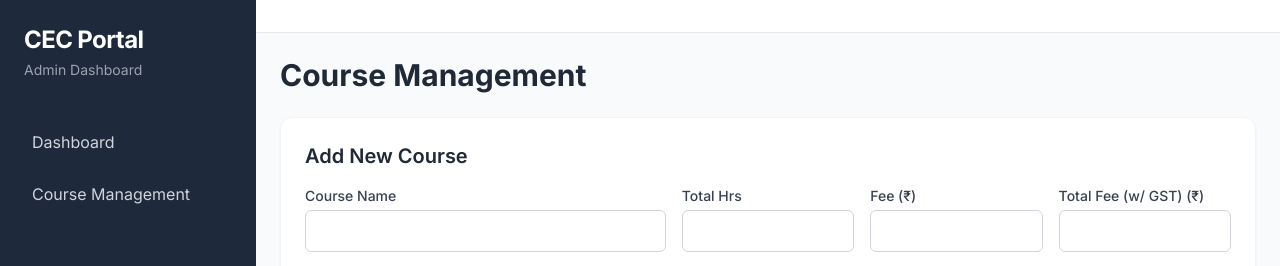
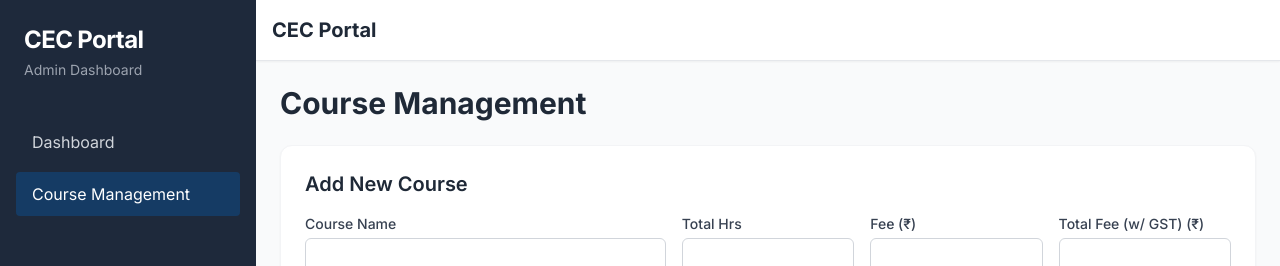
Before and after one commit to tptciicp2026-CIICP/ciicp-portal, a React (Vite) app in the folder frontend/: page /ciicp-portal/admin-courses in a window 1280 px wide. Shown: the top 266 px of the page. Built offline with nearby package versions, Linux system fonts and the light colour scheme; no server answers.

Commit message:
Fix dashboard layout and application form for mobile

```diff
--- a/frontend/src/layouts/DashboardLayout.jsx
+++ b/frontend/src/layouts/DashboardLayout.jsx
@@ -1,48 +1,67 @@
-import React from 'react';
-import { Outlet, Link, useNavigate } from 'react-router-dom';
+import React, { useState } from 'react';
+import { Outlet, Link, useNavigate, useLocation } from 'react-router-dom';
+import { Menu, X } from 'lucide-react';
 
 const DashboardLayout = ({ role }) => {
   const navigate = useNavigate();
+  const location = useLocation();
+  const [mobileMenuOpen, setMobileMenuOpen] = useState(false);
 
   const handleLogout = () => {
     // In a real app, clear auth tokens here
     navigate('/');
   };
 
+  const closeMobileMenu = () => setMobileMenuOpen(false);
+
   return (
-    <div className="flex h-screen bg-gray-100">
+    <div className="flex h-screen bg-gray-100 overflow-hidden">
+      {/* Mobile Menu Overlay */}
+      {mobileMenuOpen && (
+        <div
+          className="fixed inset-0 bg-black bg-opacity-50 z-20 md:hidden"
+          onClick={closeMobileMenu}
+        ></div>
+      )}
+
       {/* Sidebar */}
-      <aside className="w-64 bg-secondary text-white flex flex-col hidden md:flex">
+      <aside className={`w-64 bg-secondary text-white flex flex-col absolute md:relative z-30 h-full transform transition-transform duration-300 ease-in-out ${mobileMenuOpen ? 'translate-x-0' : '-translate-x-full'} md:translate-x-0`}>
         <div className="p-6 cursor-pointer" onClick={() => navigate('/')}>
           <h2 className="text-2xl font-bold font-inter tracking-tight hover:text-gray-300 transition-colors">CEC Portal</h2>
           <p className="text-sm text-gray-400 mt-1 capitalize">{role} Dashboard</p>
         </div>
-        <nav className="flex-1 px-4 space-y-2 mt-4">
-          <Link to={`/${role}-dashboard`} className="block py-2.5 px-4 rounded transition duration-200 hover:bg-gray-700 text-gray-300 hover:text-white">
+        <nav className="flex-1 px-4 space-y-2 mt-4 overflow-y-auto">
+          <Link onClick={closeMobileMenu} to={`/${role}-dashboard`} className={`block py-2.5 px-4 rounded transition duration-200 ${location.pathname.includes('dashboard') ? 'bg-primary-600 text-white' : 'hover:bg-gray-700 text-gray-300 hover:text-white'}`}>
             Dashboard
           </Link>
           {role === 'admin' && (
-            <Link to="/admin-courses" className="block py-2.5 px-4 rounded transition duration-200 hover:bg-gray-700 text-gray-300 hover:text-white">
+            <Link onClick={closeMobileMenu} to="/admin-courses" className={`block py-2.5 px-4 rounded transition duration-200 ${location.pathname.includes('courses') ? 'bg-primary-600 text-white' : 'hover:bg-gray-700 text-gray-300 hover:text-white'}`}>
               Course Management
             </Link>
           )}
           {role === 'student' && (
-            <Link to="/student-id-card" className="block py-2.5 px-4 rounded transition duration-200 hover:bg-gray-700 text-gray-300 hover:text-white">
+            <Link onClick={closeMobileMenu} to="/student-id-card" className={`block py-2.5 px-4 rounded transition duration-200 ${location.pathname.includes('id-card') ? 'bg-primary-600 text-white' : 'hover:bg-gray-700 text-gray-300 hover:text-white'}`}>
               View ID Card
             </Link>
           )}
         </nav>
         <div className="p-4 border-t border-gray-700">
-          <button onClick={handleLogout} className="w-full text-left py-2 px-4 rounded hover:bg-gray-700 transition duration-200 text-gray-300 hover:text-white">
+          <button onClick={handleLogout} className="w-full text-left py-2 px-4 rounded hover:bg-red-600 hover:bg-opacity-80 transition duration-200 text-gray-300 hover:text-white flex items-center">
             Log Out
           </button>
         </div>
       </aside>
 
       {/* Main Content */}
-      <div className="flex-1 flex flex-col overflow-hidden">
-        <header className="flex justify-between items-center p-4 bg-white shadow-sm border-b">
-          <div className="flex items-center md:hidden">
+      <div className="flex-1 flex flex-col overflow-hidden w-full">
+        <header className="flex justify-between items-center p-4 bg-white shadow-sm border-b z-10">
+          <div className="flex items-center">
+            <button
+              onClick={() => setMobileMenuOpen(true)}
+              className="mr-3 md:hidden p-1 text-gray-600 hover:text-gray-900 focus:outline-none"
+            >
+              <Menu size={24} />
+            </button>
             <span className="text-xl font-bold text-gray-800 cursor-pointer" onClick={() => navigate('/')}>CEC Portal</span>
           </div>
           <div className="ml-auto">
--- a/frontend/src/pages/ApplicationForm.jsx
+++ b/frontend/src/pages/ApplicationForm.jsx
@@ -191,7 +191,7 @@ const ApplicationForm = () => {
         </div>
 
         {/* Stepper */}
-        <div className="bg-gray-50 border-b border-gray-100 px-6 py-4 flex justify-between items-center text-sm font-medium">
+        <div className="bg-gray-50 border-b border-gray-100 px-4 sm:px-6 py-4 flex justify-between items-center text-xs sm:text-sm font-medium overflow-x-auto whitespace-nowrap">
           <div className={`flex items-center ${step >= 1 ? 'text-primary-600' : 'text-gray-400'}`}>
             <div className={`w-8 h-8 rounded-full flex items-center justify-center border-2 mr-2 ${step >= 1 ? 'border-primary-600 bg-primary-50' : 'border-gray-300'}`}>1</div>
             Course
@@ -318,7 +318,7 @@ const ApplicationForm = () => {
           <div className={`space-y-6 ${step === 3 ? 'block' : 'hidden'}`}>
             <h3 className="text-xl font-semibold text-gray-800 border-b pb-2">Academic Qualification</h3>
             <div className="overflow-x-auto">
-              <table className="min-w-full divide-y divide-gray-200 border border-gray-200">
+              <table className="min-w-[600px] sm:min-w-full divide-y divide-gray-200 border border-gray-200">
                 <thead className="bg-gray-50">
                   <tr>
                     <th className="px-4 py-3 text-left text-xs font-medium text-gray-500 uppercase tracking-wider">Examination</th>
```
